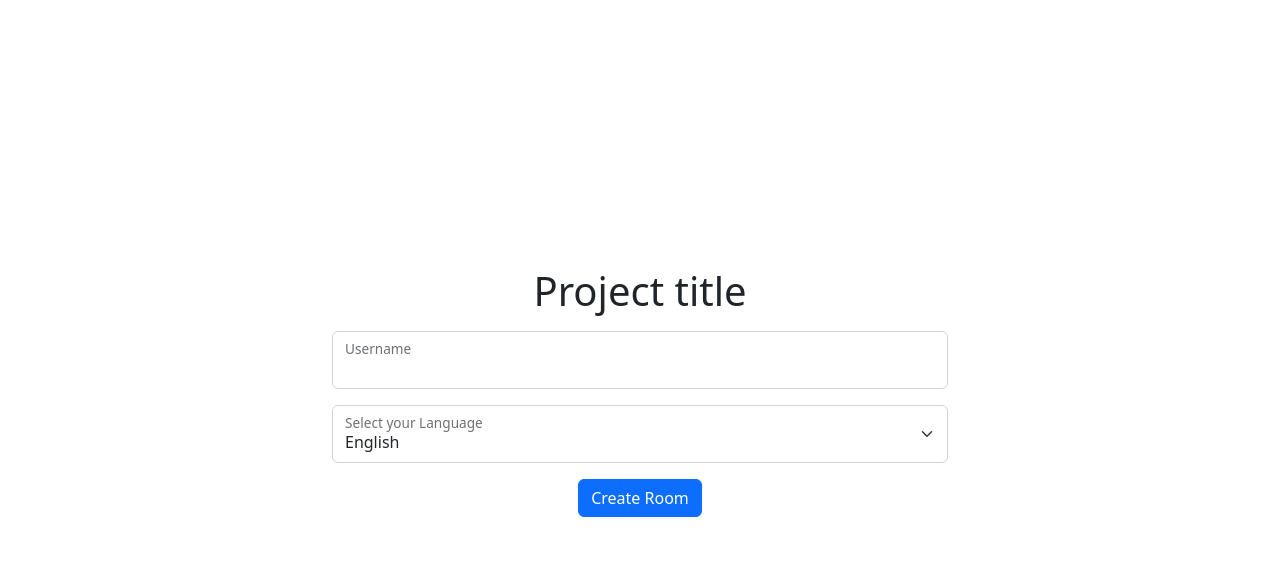
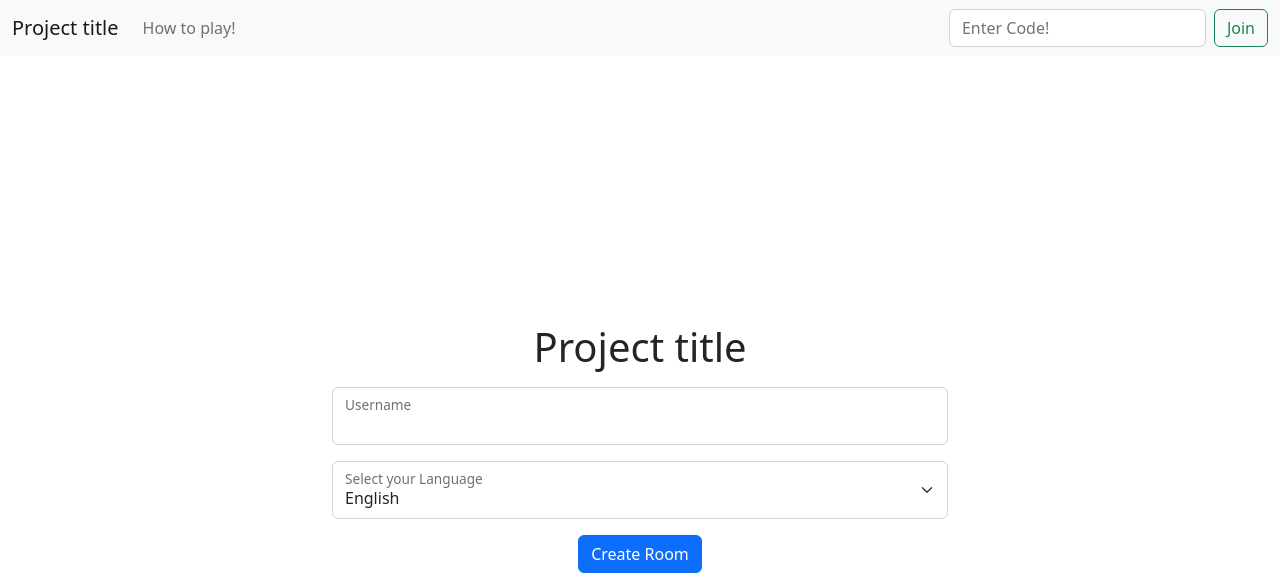
Before and after one commit to friesenjungs/kodenavne, a Flask app: page / in a window 1280 px wide. Shown: the top 588 px of the page. Before the commit the page ends 517 px from the top, so only its background shows below. Run offline with Flask 2, Linux system fonts and the light colour scheme.

Commit message:
added basic navbar

```diff
--- /dev/null
+++ b/static/js/base.js
@@ -0,0 +1,4 @@
+function joinRoom(){
+    let code = document.getElementById("idCodeInput").value;
+    code ? window.open("/room/" + code, "_self") : console.log("no code entered");
+}
--- a/templates/base.html
+++ b/templates/base.html
@@ -8,11 +8,33 @@
         <link href="https://cdn.jsdelivr.net/npm/bootstrap@5.2.0-beta1/dist/css/bootstrap.min.css" rel="stylesheet"
               integrity="sha384-0evHe/X+R7YkIZDRvuzKMRqM+OrBnVFBL6DOitfPri4tjfHxaWutUpFmBp4vmVor"
               crossorigin="anonymous">
+        <script src="{{url_for('static', filename='js/base.js')}}"></script>
         <link rel="stylesheet" href="{{url_for('static', filename='css/base.css')}}">
         {% block script %}{% endblock %}
     </head>
 
     <body>
+        <nav class="navbar navbar-expand-sm bg-light">
+            <div class="container-fluid">
+                <a class="navbar-brand">Project title</a>
+                <button class="navbar-toggler" type="button" data-bs-toggle="collapse"
+                        data-bs-target="#navbarSupportedContent" aria-controls="navbarSupportedContent"
+                        aria-expanded="false" aria-label="Toggle navigation">
+                    <span class="navbar-toggler-icon"></span>
+                </button>
+                <div class="collapse navbar-collapse" id="navbarSupportedContent">
+                    <ul class="navbar-nav me-auto align-middle">
+                        <li class="nav-item">
+                            <a class="nav-link" href="/rules" target="_blank">How to play!</a>
+                        </li>
+                    </ul>
+                    <div class="d-flex">
+                        <input id="idCodeInput" class="form-control me-2" type="text" placeholder="Enter Code!">
+                        <button class="btn btn-outline-success" onclick="joinRoom()">Join</button>
+                    </div>
+                </div>
+            </div>
+        </nav>
         <div>
             {% block content %}
             {% endblock %}
```
